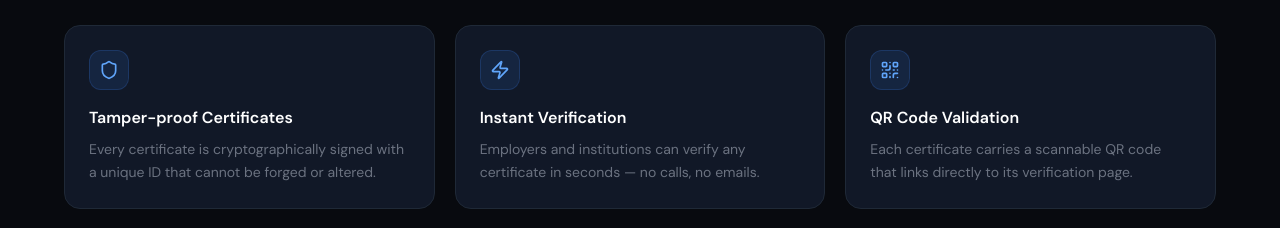
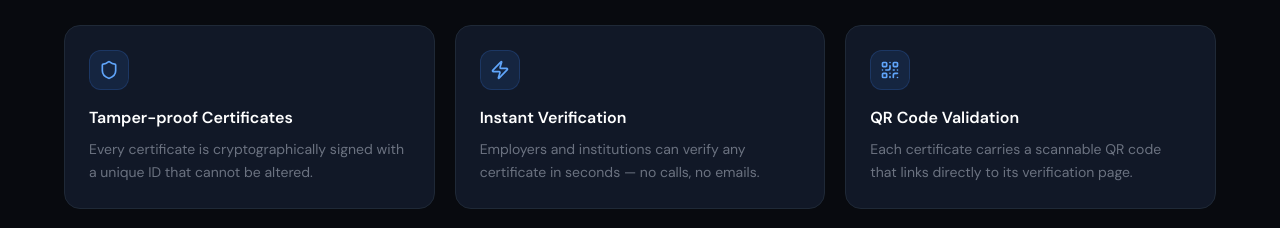
Before and after one commit to Samiul-777/CSE-2200, a React (Vite) app in the folder client/: page / in a window 1280 px wide. Shown: the part 1440-1668 px from the top of the page. Built offline with nearby package versions, Linux system fonts and the light colour scheme; no server answers.

Commit message:
fix: connected frontend with backend properly

```diff
--- a/client/src/pages/CertificateDetail.jsx
+++ b/client/src/pages/CertificateDetail.jsx
@@ -61,7 +61,7 @@ export default function CertificateDetail() {
       <div className="text-center animate-fade-in">
         <XCircle size={48} className="text-red-400 mx-auto mb-4" />
         <h1 className="text-2xl font-bold text-white mb-2" style={{ fontFamily: 'Syne, sans-serif' }}>Certificate Not Found</h1>
-        <p className="text-gray-500 mb-6">No certificate found with the following ID: <span className="font-mono text-red-400">{id}</span></p>
+        <p className="text-gray-500 mb-6">No certificate found with ID: <span className="font-mono text-red-400">{id}</span></p>
         <Link to="/verify" className="btn-primary px-6 py-3 rounded-xl font-semibold">
           Try Another ID
         </Link>
--- a/client/src/pages/Landing.jsx
+++ b/client/src/pages/Landing.jsx
@@ -2,7 +2,7 @@ import { Link } from 'react-router-dom'
 import { Shield, Zap, QrCode, Globe, ArrowRight, CheckCircle, Lock, Award } from 'lucide-react'
 
 const features = [
-  { icon: Shield, title: 'Tamper-proof Certificates', desc: 'Every certificate is cryptographically signed with a unique ID that cannot be forged or altered.' },
+  { icon: Shield, title: 'Tamper-proof Certificates', desc: 'Every certificate is cryptographically signed with a unique ID that cannot be altered.' },
   { icon: Zap, title: 'Instant Verification', desc: 'Employers and institutions can verify any certificate in seconds — no calls, no emails.' },
   { icon: QrCode, title: 'QR Code Validation', desc: 'Each certificate carries a scannable QR code that links directly to its verification page.' },
   { icon: Globe, title: 'Globally Accessible', desc: 'Cloud-hosted and always online. Verify from anywhere in the world, anytime.' },
```
Also changed, not shown: client/src/pages/test.jsx (added), 2 other files (tests, documents, lock files or other folders).
